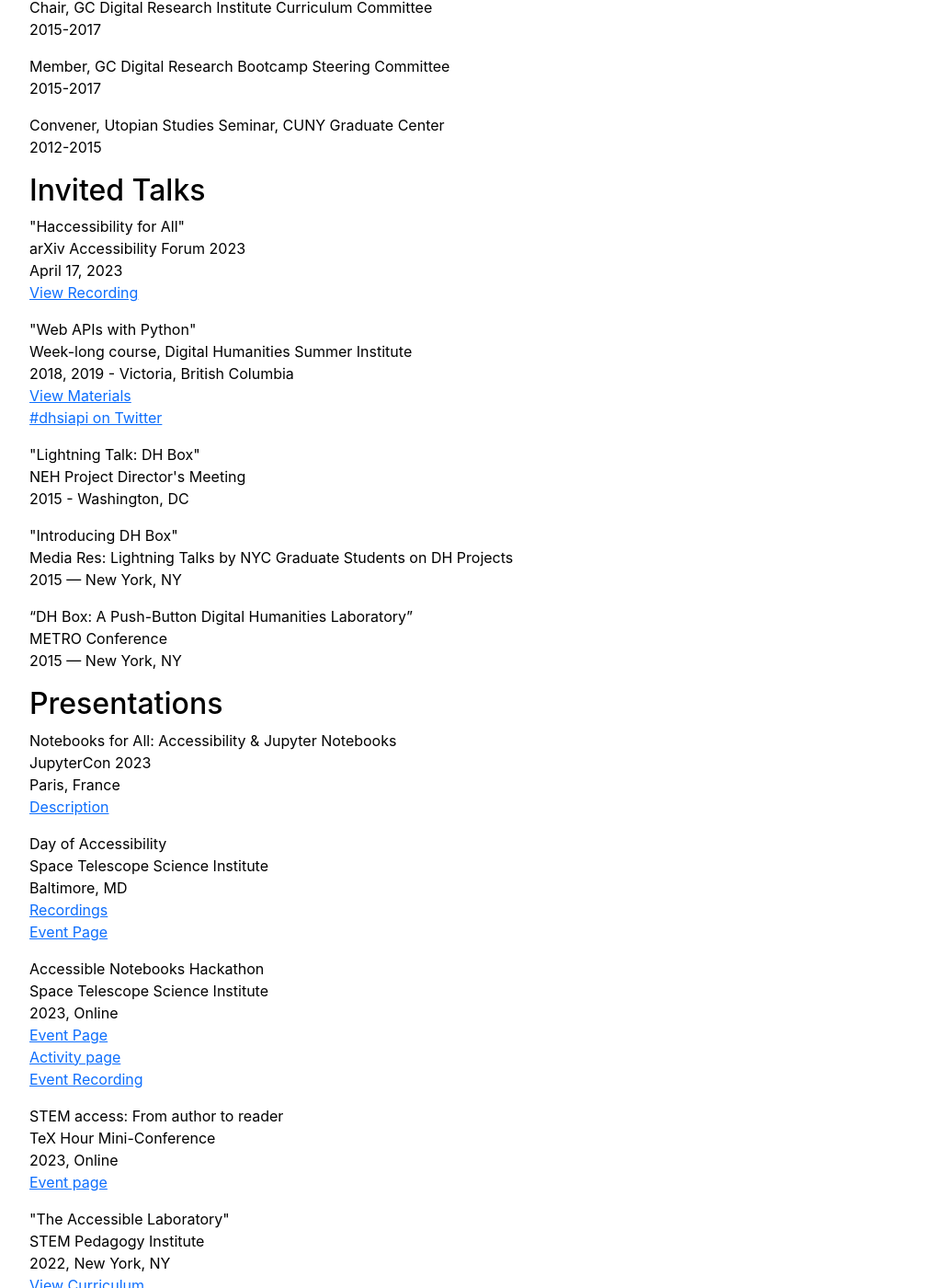
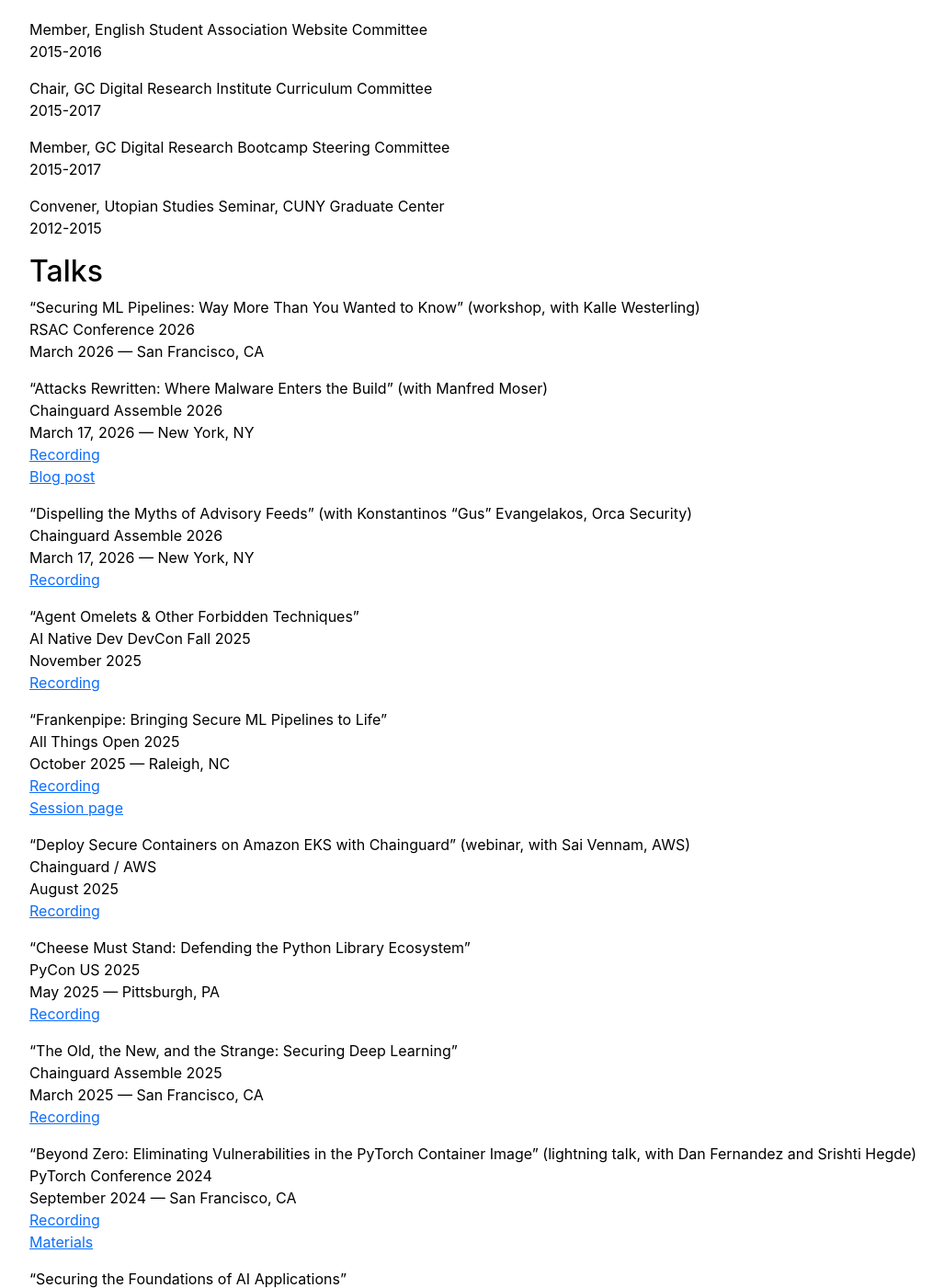
Before and after one commit to smythp/website, a Jekyll site: the page built from cv.md, in a window 1280 px wide and 1400 px high, scrolled down 4797 px. Shown: the whole window at 92% size, without its empty margins (96-1123 px from the left). Built offline with Jekyll 4.4.1, drawn with Linux system fonts in a browser that asks for light colours; some of the changed text lies outside the part shown.

Commit message:
CV refresh pass 2B: merge Invited Talks + Presentations into Talks
Single chronological Talks section. Drops the Invited Talks vs Presentations
split (artifact of humanities-side CV convention).

Adds eleven Chainguard-era talks: Securing ML Pipelines workshop (RSAC 2026),
Attacks Rewritten with Manfred Moser (Assemble 2026), Advisory Feeds with Gus
Evangelakos (Assemble 2026), Agent Omelets (AI Native Dev), Frankenpipe (ATO
2025), Deploy Secure Containers on EKS with Sai Vennam, Cheese Must Stand
(PyCon 2025), Old/New/Strange (Assemble 2025), Beyond Zero (PyTorch 2024,
with Dan Fernandez and Srishti Hegde), Securing the Foundations of AI
Applications at SwampUP 2024 (Carl Quinn Speaker Award), Zero CVE CUDA at
Austin Kubernetes meetup.

Also adds the co-authored Attacks Rewritten Unchained piece to Writing.

```diff
--- a/cv.md
+++ b/cv.md
@@ -147,6 +147,10 @@
 Chainguard Unchained, April 2026\
 [Read article](https://www.chainguard.dev/unchained/2026-the-year-of-ai-assisted-attacks)
 
+"Attacks Rewritten: Where Malware Enters the Build" (with Manfred Moser)\
+Chainguard Unchained, April 2026\
+[Read article](https://www.chainguard.dev/unchained/attacks-rewritten-where-malware-enters-the-build)
+
 "Going Deep: Upstream Distros and Hidden CVEs" (co-authored with Chainguard Research)\
 Chainguard Unchained, February 2026\
 [Read article](https://www.chainguard.dev/unchained/going-deep-upstream-distros-and-hidden-cves)
@@ -219,34 +223,66 @@
 Convener, Utopian Studies Seminar, CUNY Graduate Center\
 2012-2015
 
-Invited Talks
--------------
+Talks
+-----
 
-\"Haccessibility for All\"\
-arXiv Accessibility Forum 2023\
-April 17, 2023\
-[View Recording](https://www.youtube.com/watch?v=1v3jFCWQfI8)
+"Securing ML Pipelines: Way More Than You Wanted to Know" (workshop, with Kalle Westerling)\
+RSAC Conference 2026\
+March 2026 --- San Francisco, CA
 
-\"Web APIs with Python\"\
-Week-long course, Digital Humanities Summer Institute\
-2018, 2019 - Victoria, British Columbia\
-[View Materials](https://github.com/szweibel/DHSI-API-workshop#web-apis-with-python)\
-[\#dhsiapi on Twitter](https://twitter.com/search?q=%2523dhsiapi&src=typd)
+"Attacks Rewritten: Where Malware Enters the Build" (with Manfred Moser)\
+Chainguard Assemble 2026\
+March 17, 2026 --- New York, NY\
+[Recording](https://www.youtube.com/watch?v=hgZQvy9dUOU)\
+[Blog post](https://www.chainguard.dev/unchained/attacks-rewritten-where-malware-enters-the-build)
 
-\"Lightning Talk: DH Box\"\
-NEH Project Director\'s Meeting\
-2015 - Washington, DC
+"Dispelling the Myths of Advisory Feeds" (with Konstantinos "Gus" Evangelakos, Orca Security)\
+Chainguard Assemble 2026\
+March 17, 2026 --- New York, NY\
+[Recording](https://www.youtube.com/watch?v=DYyEXLwKT2U)
 
-\"Introducing DH Box\"\
-Media Res: Lightning Talks by NYC Graduate Students on DH Projects\
-2015 --- New York, NY
+"Agent Omelets & Other Forbidden Techniques"\
+AI Native Dev DevCon Fall 2025\
+November 2025\
+[Recording](https://www.youtube.com/watch?v=MBbN4-UxKp4)
 
-"DH Box: A Push-Button Digital Humanities Laboratory"\
-METRO Conference\
-2015 --- New York, NY
+"Frankenpipe: Bringing Secure ML Pipelines to Life"\
+All Things Open 2025\
+October 2025 --- Raleigh, NC\
+[Recording](https://www.youtube.com/watch?v=jefbTBfl9Ps)\
+[Session page](https://2025.allthingsopen.org/sessions/frankenpipe-bringing-secure-ml-pipelines-to-life)
 
-Presentations
--------------
+"Deploy Secure Containers on Amazon EKS with Chainguard" (webinar, with Sai Vennam, AWS)\
+Chainguard / AWS\
+August 2025\
+[Recording](https://www.youtube.com/watch?v=BknFieQXSqA)
+
+"Cheese Must Stand: Defending the Python Library Ecosystem"\
+PyCon US 2025\
+May 2025 --- Pittsburgh, PA\
+[Recording](https://www.youtube.com/watch?v=5cdC5pVkCvU)
+
+"The Old, the New, and the Strange: Securing Deep Learning"\
+Chainguard Assemble 2025\
+March 2025 --- San Francisco, CA\
+[Recording](https://www.youtube.com/watch?v=hmhKWjOyI0U)
+
+"Beyond Zero: Eliminating Vulnerabilities in the PyTorch Container Image" (lightning talk, with Dan Fernandez and Srishti Hegde)\
+PyTorch Conference 2024\
+September 2024 --- San Francisco, CA\
+[Recording](https://www.youtube.com/watch?v=1klynk1dxYA)\
+[Materials](https://edu.chainguard.dev/chainguard/chainguard-images/about/beyond_zero_pytorch_2024/)
+
+"Securing the Foundations of AI Applications"\
+JFrog SwampUP 2024\
+September 2024\
+(Carl Quinn Speaker Award winner)\
+[Award announcement](https://www.linkedin.com/posts/jfrog-ltd_swampup-activity-7240130790234169344-k2--)
+
+"Zero CVE CUDA Chainguard Images"\
+Austin Kubernetes meetup\
+May 17, 2024\
+[Recording](https://www.youtube.com/watch?v=Ry-kNHHmB_0)
 
 Notebooks for All: Accessibility & Jupyter Notebooks\
 JupyterCon 2023\
@@ -264,7 +300,12 @@
 2023, Online\
 [Event Page](https://iota-school.github.io/accessibility_hackathon/)\
 [Activity page](https://iota-school.github.io/accessibility_hackathon/hack)\
-[Event Recording](https://www.youtube.com/watch?v=zskT7leTxXM%0A)
+[Event Recording](https://www.youtube.com/watch?v=zskT7leTxXM)
+
+\"Haccessibility for All\"\
+arXiv Accessibility Forum 2023\
+April 17, 2023\
+[View Recording](https://www.youtube.com/watch?v=1v3jFCWQfI8)
 
 STEM access: From author to reader\
 TeX Hour Mini-Conference\
@@ -275,6 +316,12 @@
 STEM Pedagogy Institute\
 2022, New York, NY\
 [View Curriculum](https://iotaschool.com/resource/sequence/u/patrick/s/the-accessible-laboratory)
+
+\"Web APIs with Python\"\
+Week-long course, Digital Humanities Summer Institute\
+2018, 2019 - Victoria, British Columbia\
+[View Materials](https://github.com/szweibel/DHSI-API-workshop#web-apis-with-python)\
+[\#dhsiapi on Twitter](https://twitter.com/search?q=%2523dhsiapi&src=typd)
 
 \"Rules of Thumb for Computer Security\"\
 New York Amateur Computer Club\
@@ -319,6 +366,18 @@
 2016 - Tempe, Arizona\
 (Travel award from GC Futures Initiative)
 
+\"Lightning Talk: DH Box\"\
+NEH Project Director\'s Meeting\
+2015 - Washington, DC
+
+\"Introducing DH Box\"\
+Media Res: Lightning Talks by NYC Graduate Students on DH Projects\
+2015 --- New York, NY
+
+"DH Box: A Push-Button Digital Humanities Laboratory"\
+METRO Conference\
+2015 --- New York, NY
+
 \"DH Box: A Digital Humanities Laboratory in the Cloud\"\
 CUNY DHI: Building a Digital Humanities Community\
 2015 --- New York, New York
```
Also changed, not shown: other parts of cv.md (+1 -1 lines).
